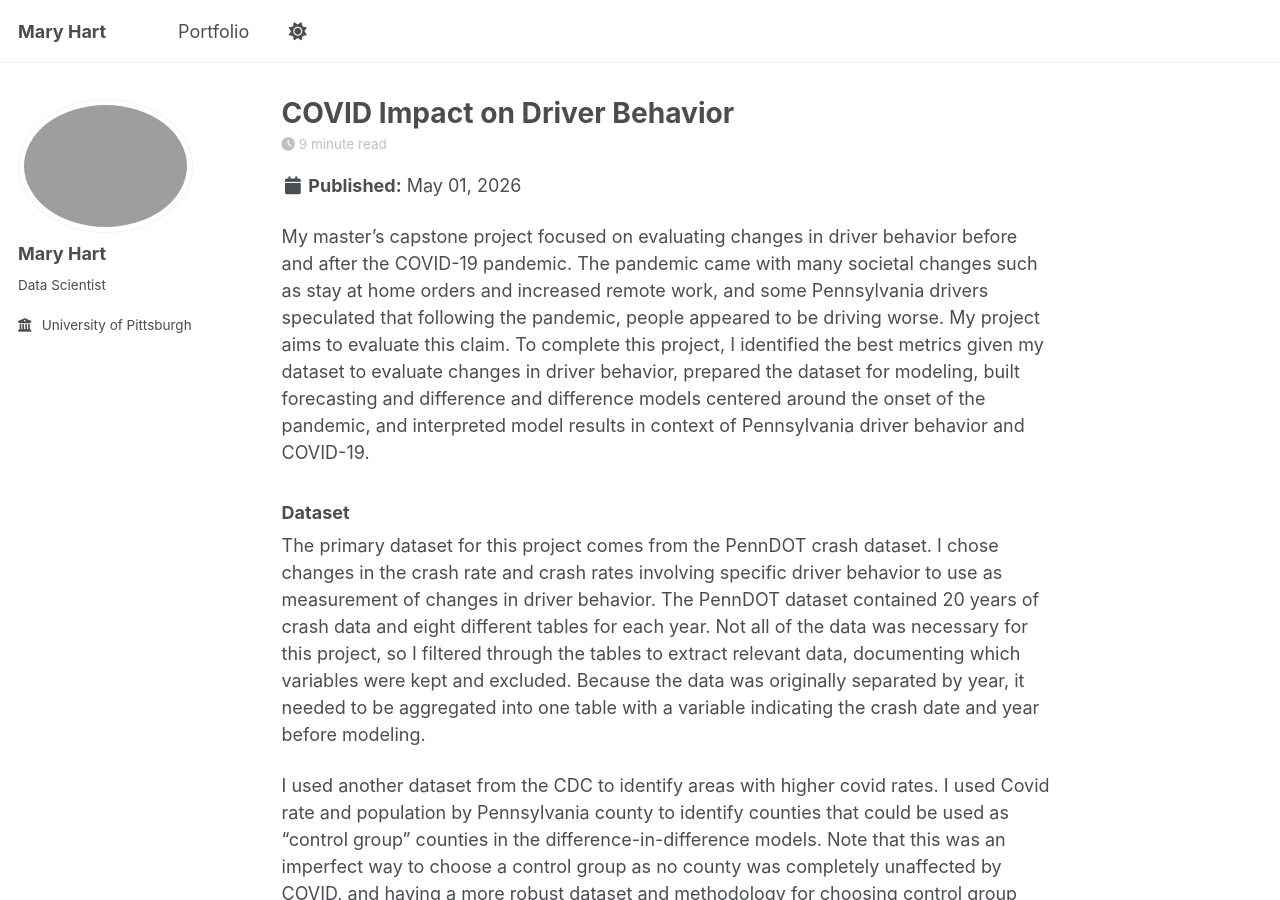
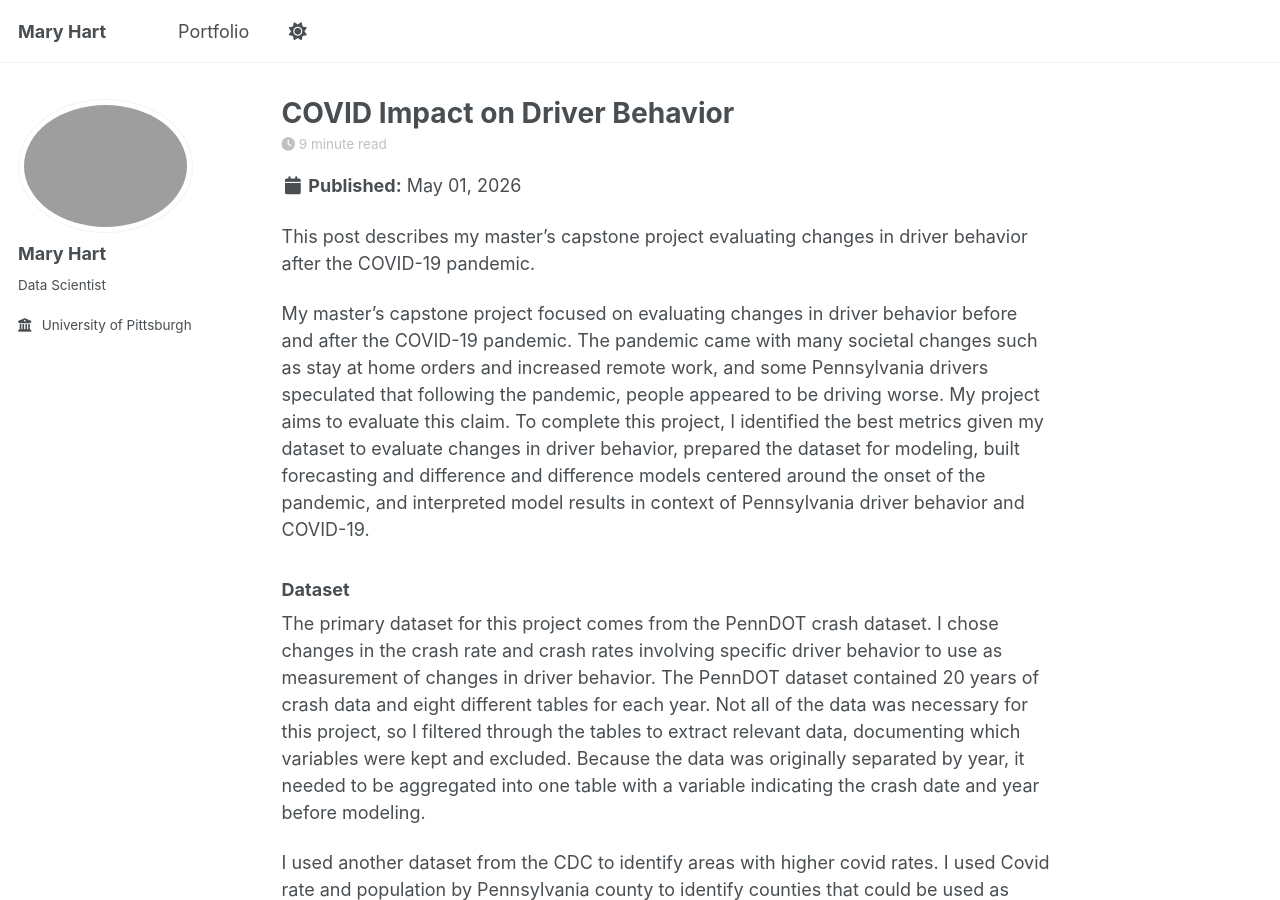
Before and after one commit to maryh-1/maryh-1.github.io, a Jekyll site: the page built from _posts/2026-05-01-COVID-Impact-on-Driver-Behavior.md, in a window 1280 px wide and 900 px high. Built offline with Jekyll 4.4.1, drawn with Linux system fonts in a browser that asks for light colours; a script bundle is joined from its source files by our own code; library files that are not in the unit come from our copies.

Commit message:
Update 2026-05-01-COVID-Impact-on-Driver-Behavior.md

```diff
--- a/_posts/2026-05-01-COVID-Impact-on-Driver-Behavior.md
+++ b/_posts/2026-05-01-COVID-Impact-on-Driver-Behavior.md
@@ -2,6 +2,7 @@
 title:  "COVID Impact on Driver Behavior"
 layout: single
 ---
+This post describes my master's capstone project evaluating changes in driver behavior after the COVID-19 pandemic.
 
 My master’s capstone project focused on evaluating changes in driver behavior before and after the COVID-19 pandemic. The pandemic came with many societal changes such as stay at home orders and increased remote work, and some Pennsylvania drivers speculated that following the pandemic, people appeared to be driving worse. My project aims to evaluate this claim. To complete this project, I identified the best metrics given my dataset to evaluate changes in driver behavior, prepared the dataset for modeling, built forecasting and difference and difference models centered around the onset of the pandemic, and interpreted model results in context of Pennsylvania driver behavior and COVID-19.
 
```
